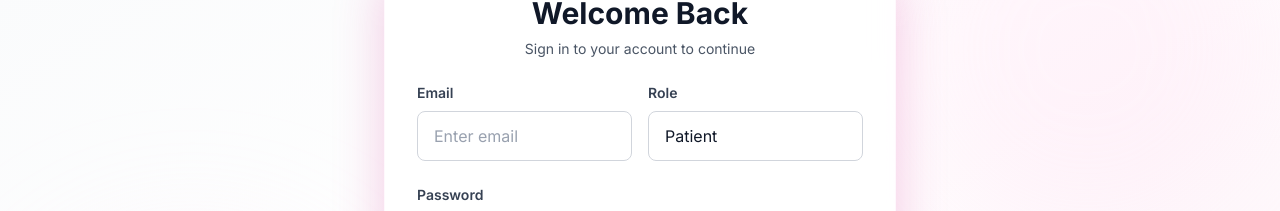
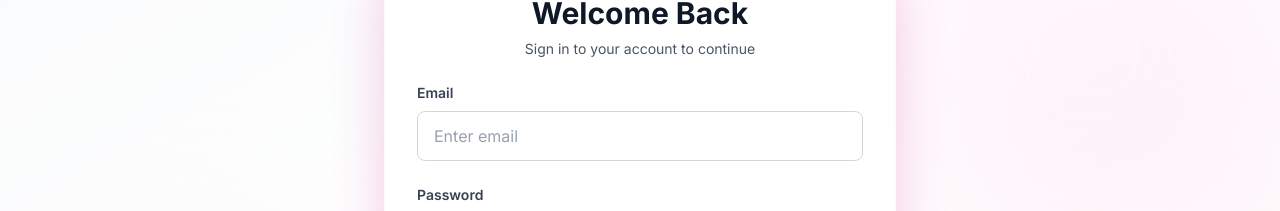
Before and after one commit to saeflobor/Jotno, a React (Vite) app in the folder frontend/: page /login in a window 1280 px wide. Shown: the part 234-445 px from the top of the page. Built offline with nearby package versions, Linux system fonts and the light colour scheme.

Commit message:
<<< removed doc/patient role from the whole system >>>

```diff
--- a/frontend/src/components/UserCard.jsx
+++ b/frontend/src/components/UserCard.jsx
@@ -115,12 +115,7 @@ const UserCard = ({ user, onRemove }) => {
             </div>
           </div>
 
-          <div className="mt-4 grid grid-cols-2 gap-3 text-sm">
-            <div className="py-2 px-3 rounded-lg bg-gray-50 border border-gray-200">
-              <div className="text-xs text-gray-600">Role</div>
-              <div className="mt-1 font-medium text-gray-900">{user.role}</div>
-            </div>
-
+          <div className="mt-4 grid grid-cols-1 gap-3 text-sm">
             <div className="py-2 px-3 rounded-lg bg-gray-50 border border-gray-200">
               <div className="text-xs text-gray-600">Gender</div>
               <div className="mt-1 font-medium text-gray-900">{user.gender}</div>
--- a/frontend/src/pages/Dashboard.jsx
+++ b/frontend/src/pages/Dashboard.jsx
@@ -123,10 +123,6 @@ const Dashboard = ({ user, setUser }) => {
               </div>
 
               <div className="space-y-3 mb-6">
-                <div className="p-3 rounded-lg bg-gray-50 border border-gray-200">
-                  <p className="text-xs font-medium text-gray-500 uppercase mb-1">Role</p>
-                  <p className="text-sm font-semibold text-gray-900">{user.role}</p>
-                </div>
                 <div className="p-3 rounded-lg bg-gray-50 border border-gray-200">
                   <p className="text-xs font-medium text-gray-500 uppercase mb-1">Gender</p>
                   <p className="text-sm font-semibold text-gray-900">{user.gender}</p>
--- a/frontend/src/pages/Home.jsx
+++ b/frontend/src/pages/Home.jsx
@@ -88,14 +88,14 @@ const Home = ({ user, error }) => {
       id: 1,
       text: "Since using যত্ন, my father never misses his medication. The peace of mind is priceless.",
       author: "Rahman M. Jr.",
-      role: "Son of Rahman M. Sr.",
+      relationship: "Son of Rahman M. Sr.",
       icon: UserRound,
     },
     {
       id: 2,
       text: "The SOS feature saved my grandmother when she fell. Help arrived within minutes!",
       author: "Farhana K.",
-      role: "Granddaughter of Rahima K.",
+      relationship: "Granddaughter of Rahima K.",
       icon: UserRound,
     },
   ];
@@ -427,7 +427,7 @@ const Home = ({ user, error }) => {
                               : "text-gray-700"
                             }`}
                         >
-                          {testimonial.role}
+                          {testimonial.relationship}
                         </p>
                       </div>
                     </motion.div>
--- a/frontend/src/pages/Login.jsx
+++ b/frontend/src/pages/Login.jsx
@@ -8,7 +8,6 @@ const Login = ({ setUser }) => {
   const [formData, setFormData] = useState({
     email: "",
     password: "",
-    role: "patient",
   });
   const [error, setError] = useState("");
   const navigate = useNavigate();
@@ -101,8 +100,7 @@ const Login = ({ setUser }) => {
           )}
 
           <form onSubmit={handleSubmit} className='space-y-6'>
-            {/* Email and Role row */}
-            <div className='grid grid-cols-2 gap-4'>
+            {/* Email */}
             <motion.div
               initial={{ opacity: 0, x: -20 }}
               animate={{ opacity: 1, x: 0 }}
@@ -124,27 +122,6 @@ const Login = ({ setUser }) => {
                 transition={{ type: "spring", stiffness: 300 }}
               />
             </motion.div>
-              <motion.div
-                initial={{ opacity: 0, x: 20 }}
-                animate={{ opacity: 1, x: 0 }}
-                transition={{ duration: 0.5, delay: 0.2 }}
-              >
-                <label className='block text-gray-700 text-sm font-semibold mb-2'>
-                  Role
-                </label>
-                <motion.select
-                  className='w-full px-4 py-3 border border-gray-300 rounded-lg focus:outline-none focus:ring-2 focus:ring-[rgb(211,46,149)] focus:border-transparent transition text-gray-900 bg-white/60 backdrop-blur-sm appearance-none cursor-pointer'
-                  name='role'
-                  value={formData.role}
-                  onChange={handleChange}
-                  whileFocus={{ scale: 1.02, boxShadow: "0px 8px 20px rgba(211, 46, 149, 0.2)" }}
-                  transition={{ type: "spring", stiffness: 300 }}
-                >
-                  <option value='patient'>Patient</option>
-                  <option value='doctor'>Doctor</option>
-                </motion.select>
-              </motion.div>
-            </div>
 
             {/* Password */}
             <motion.div
--- a/frontend/src/pages/ProfileUpdatePage.jsx
+++ b/frontend/src/pages/ProfileUpdatePage.jsx
@@ -320,7 +320,7 @@ const ProfileUpdatePage = ({ user, setUser }) => {
           className="mt-8 p-4 rounded-lg bg-blue-50 border border-blue-200"
         >
           <p className="text-sm text-blue-700 text-center">
-            <span className="font-semibold">Note:</span> Your role cannot be changed.
+            <span className="font-semibold">Note:</span> Please keep your profile information up to date.
           </p>
         </motion.div>
       </div>
--- a/frontend/src/pages/Register.jsx
+++ b/frontend/src/pages/Register.jsx
@@ -10,7 +10,6 @@ const Register = () => {
     email: "",
     phone: "+88",
     password: "",
-    role: "patient",
     gender: "male", // added gender default
   });
   const [error, setError] = useState("");
@@ -131,8 +130,7 @@ const Register = () => {
           )}
 
         <form onSubmit={handleSubmit} className='space-y-6'>
-          {/* Username and Role row */}
-          <div className='grid grid-cols-2 gap-4'>
+          {/* Username */}
           <motion.div
             initial={{ opacity: 0, x: -20 }}
             animate={{ opacity: 1, x: 0 }}
@@ -154,27 +152,6 @@ const Register = () => {
               transition={{ type: "spring", stiffness: 300 }}
             />
           </motion.div>
-            <motion.div
-              initial={{ opacity: 0, x: 20 }}
-              animate={{ opacity: 1, x: 0 }}
-              transition={{ duration: 0.5, delay: 0.2 }}
-            >
-              <label className='block text-gray-700 text-sm font-semibold mb-2'>
-                Role
-              </label>
-              <motion.select
-                className='w-full px-4 py-3 border border-gray-300 rounded-lg focus:outline-none focus:ring-2 focus:ring-[rgb(211,46,149)] focus:border-transparent transition text-gray-900 bg-white/60 backdrop-blur-sm appearance-none cursor-pointer'
-                name='role'
-                value={formData.role}
-                onChange={handleChange}
-                whileFocus={{ scale: 1.02, boxShadow: "0px 8px 20px rgba(211, 46, 149, 0.2)" }}
-                transition={{ type: "spring", stiffness: 300 }}
-              >
-                <option value='patient'>Patient</option>
-                <option value='doctor'>Doctor</option>
-              </motion.select>
-            </motion.div>
-          </div>
 
           {/* Email and Gender row */}
           <div className='grid grid-cols-2 gap-4'>
```
Also changed, not shown: 2 other files (tests, documents, lock files or other folders). Lines whose indentation alone changed are shown as unchanged.
